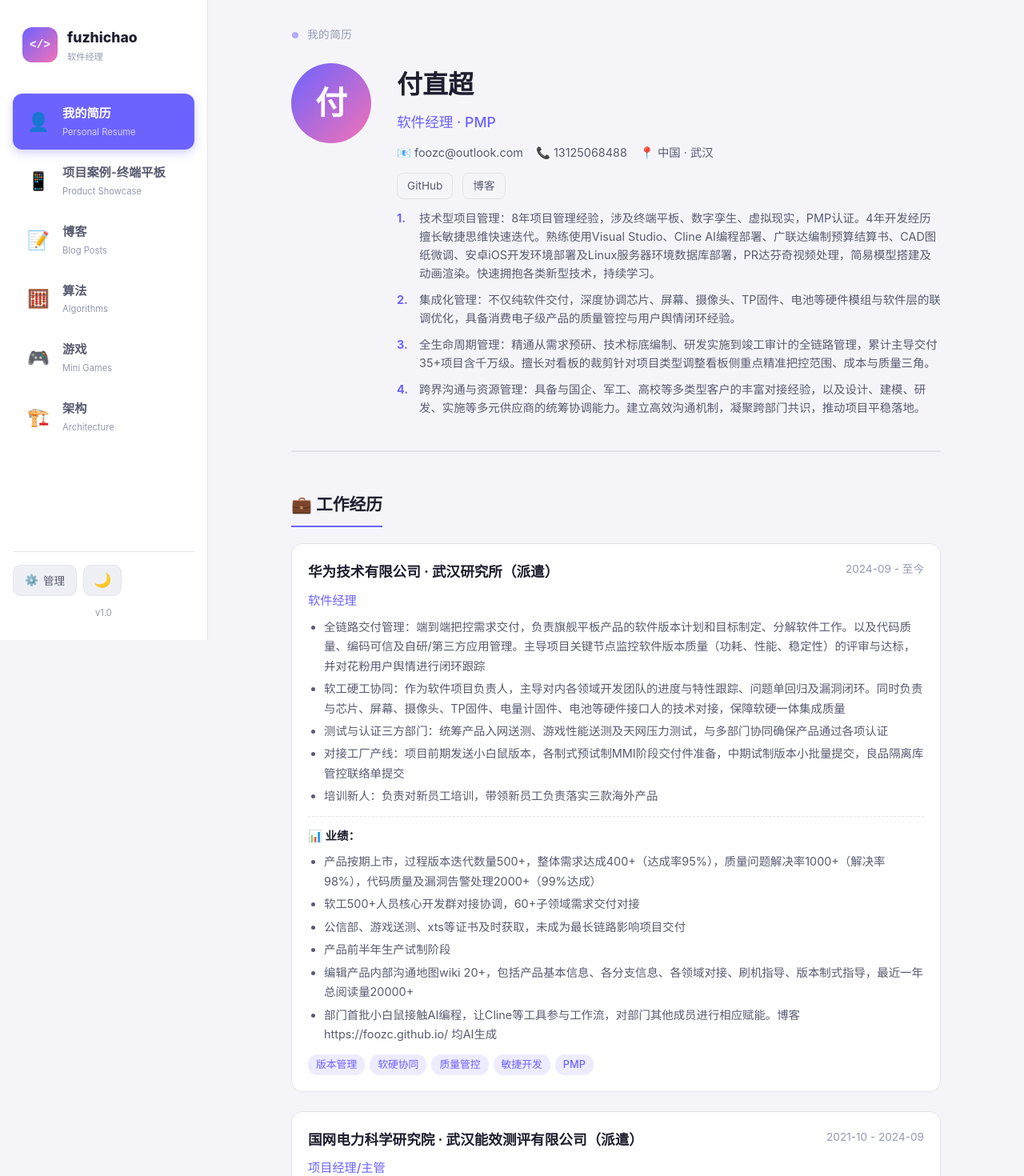
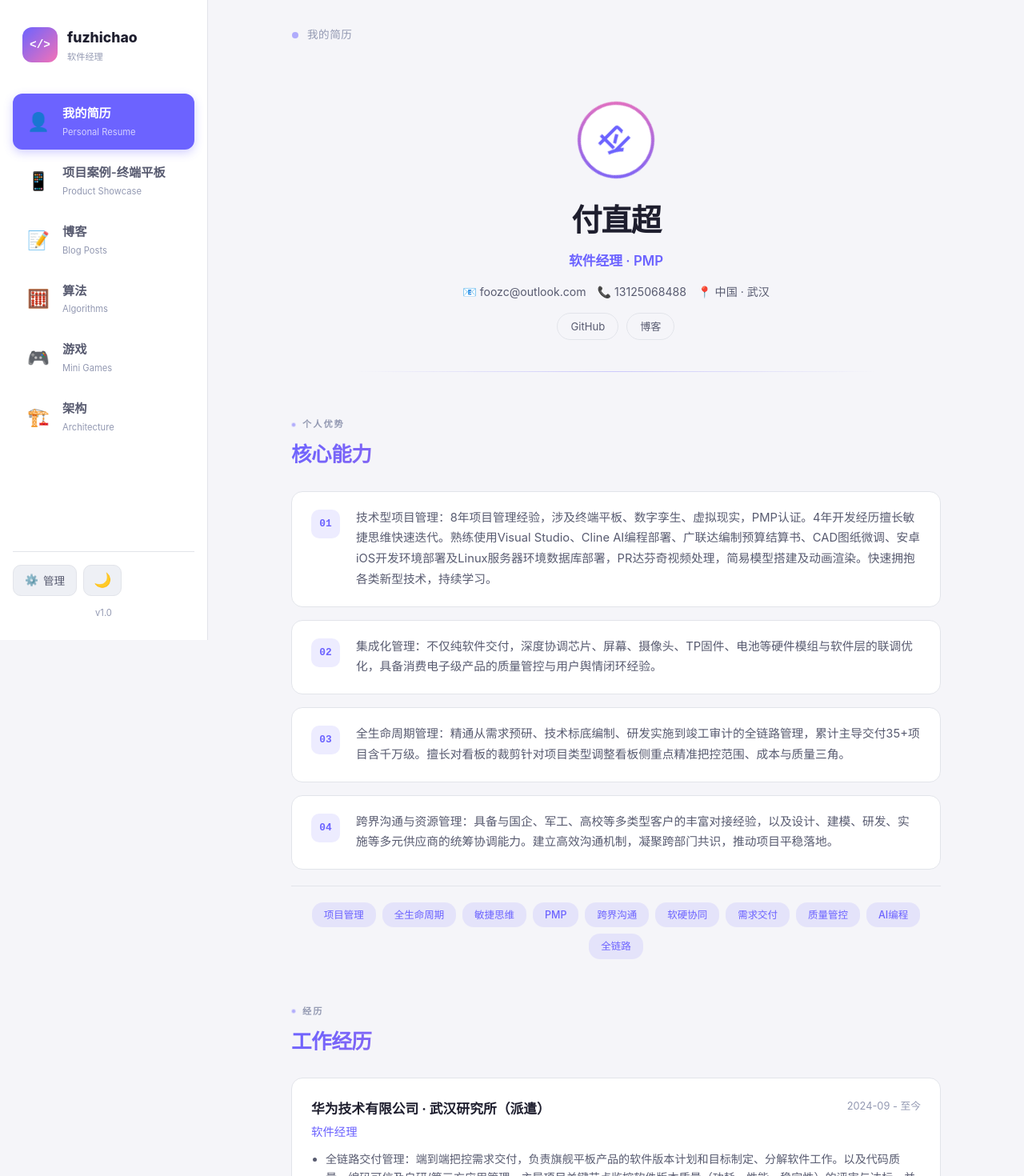
Before and after one commit to foozc/foozc.github.io, a Vue app: page / in a window 1280 px wide. Shown: the top 1470 px of the page at 80% size. Built offline with nearby package versions, Linux system fonts and the light colour scheme.

Commit message:
简历页UI全面升级：居中布局 + 科技风个人优势卡片 + 关键词云 + 渐变标题

```diff
--- a/src/components/ResumePage.vue
+++ b/src/components/ResumePage.vue
@@ -8,45 +8,77 @@ const handleLinkClick = (link) => {
     emit('navigate', link.page)
   }
 }
+
+// 优势关键词提取（用于科技标签云）
+const highlightKeywords = ['项目管理', '全生命周期', '敏捷思维', 'PMP', '跨界沟通', '软硬协同', '需求交付', '质量管控', 'AI编程', '全链路']
 </script>
 
 <template>
   <div class="container">
     <div class="resume">
-      <header class="resume-header">
-        <div class="resume-avatar">
+      <!-- ═══ 个人简介卡 ═══ -->
+      <header class="resume-hero">
+        <div class="hero-inner">
+          <div class="hero-avatar">
+            <div class="avatar-ring">
               <div class="avatar-placeholder">{{ resume.basics.name.charAt(0) }}</div>
             </div>
-        <div class="resume-basics">
-          <h1 class="resume-name">{{ resume.basics.name }}</h1>
-          <p class="resume-title">{{ resume.basics.title }}</p>
-          <div class="resume-contact">
+          </div>
+          <div class="hero-info">
+            <h1 class="hero-name">{{ resume.basics.name }}</h1>
+            <p class="hero-title">{{ resume.basics.title }}</p>
+            <div class="hero-contact">
               <span v-if="resume.basics.email">📧 {{ resume.basics.email }}</span>
               <span v-if="resume.basics.phone">📞 {{ resume.basics.phone }}</span>
               <span v-if="resume.basics.location">📍 {{ resume.basics.location }}</span>
             </div>
-          <div class="resume-links">
+            <div class="hero-links">
               <a v-for="link in resume.basics.links" :key="link.name"
-               :href="link.url" target="_blank" class="resume-link">{{ link.name }}</a>
-          </div>
-          <div class="resume-summary">
-            <div v-for="(bullet, idx) in resume.basics.summaryBullets" :key="idx" class="summary-bullet">
-              <span class="bullet-num">{{ idx + 1 }}.</span>
-              <span>{{ bullet }}</span>
+                 :href="link.url" target="_blank" class="hero-link">{{ link.name }}</a>
             </div>
           </div>
         </div>
       </header>
 
-      <!-- 工作经历 -->
+      <!-- ═══ 个人优势 ── 科技风卡片 ═══ -->
+      <section class="advantage-section">
+        <div class="section-badge">
+          <span class="badge-dot"></span>
+          <span>个人优势</span>
+        </div>
+        <h2 class="section-title">核心能力</h2>
+        <div class="advantage-grid">
+          <div v-for="(bullet, idx) in resume.basics.summaryBullets" :key="idx" class="advantage-card" :style="{ '--card-delay': idx * 0.1 + 's' }">
+            <div class="advantage-num">
+              <span class="num-inner">{{ String(idx + 1).padStart(2, '0') }}</span>
+            </div>
+            <div class="advantage-content">
+              <p>{{ bullet }}</p>
+            </div>
+            <div class="advantage-glow"></div>
+          </div>
+        </div>
+        <!-- 关键词云 -->
+        <div class="keyword-cloud">
+          <span v-for="kw in highlightKeywords" :key="kw" class="keyword-tag">{{ kw }}</span>
+        </div>
+      </section>
+
+      <!-- ═══ 工作经历 ═══ -->
       <section class="resume-section">
-        <h2 class="section-title">💼 工作经历</h2>
+        <div class="section-badge">
+          <span class="badge-dot"></span>
+          <span>经历</span>
+        </div>
+        <h2 class="section-title">工作经历</h2>
         <div v-for="exp in resume.work" :key="exp.company" class="resume-item">
           <div class="item-header">
+            <div>
               <h3>{{ exp.company }}</h3>
+              <p class="item-subtitle">{{ exp.position }}</p>
+            </div>
             <span class="item-date">{{ exp.startDate }} - {{ exp.endDate || '至今' }}</span>
           </div>
-          <p class="item-subtitle">{{ exp.position }}</p>
           <ul class="item-details">
             <li v-for="detail in exp.details" :key="detail">{{ detail }}</li>
           </ul>
@@ -62,24 +94,34 @@ const handleLinkClick = (link) => {
         </div>
       </section>
 
-      <!-- 教育背景 -->
+      <!-- ═══ 教育背景 ═══ -->
       <section class="resume-section">
-        <h2 class="section-title">🎓 教育背景</h2>
+        <div class="section-badge">
+          <span class="badge-dot"></span>
+          <span>学历</span>
+        </div>
+        <h2 class="section-title">教育背景</h2>
         <div v-for="edu in resume.education" :key="edu.school" class="resume-item">
           <div class="item-header">
+            <div>
               <h3>{{ edu.school }}</h3>
+              <p class="item-subtitle">{{ edu.degree }} · {{ edu.major }}</p>
+            </div>
             <span class="item-date">{{ edu.startDate }} - {{ edu.endDate || '至今' }}</span>
           </div>
-          <p class="item-subtitle">{{ edu.degree }} · {{ edu.major }}</p>
           <ul v-if="edu.details" class="item-details">
             <li v-for="detail in edu.details" :key="detail">{{ detail }}</li>
           </ul>
         </div>
       </section>
 
-      <!-- 专业技能 -->
+      <!-- ═══ 专业技能 ═══ -->
       <section class="resume-section">
-        <h2 class="section-title">🛠️ 专业技能</h2>
+        <div class="section-badge">
+          <span class="badge-dot"></span>
+          <span>能力</span>
+        </div>
+        <h2 class="section-title">专业技能</h2>
         <div class="skills-grid">
           <div v-for="skill in resume.skills" :key="skill.name" class="skill-card">
             <div class="skill-header">
@@ -96,18 +138,24 @@ const handleLinkClick = (link) => {
         </div>
       </section>
 
-      <!-- 项目经历 -->
+      <!-- ═══ 项目经历 ═══ -->
       <section class="resume-section">
-        <h2 class="section-title">🏆 项目经历</h2>
+        <div class="section-badge">
+          <span class="badge-dot"></span>
+          <span>案例</span>
+        </div>
+        <h2 class="section-title">项目经历</h2>
         <div v-for="project in resume.projects" :key="project.name" class="resume-item">
           <div class="item-header">
+            <div>
               <h3>{{ project.name }}</h3>
+              <p class="item-subtitle">{{ project.role }}</p>
+            </div>
             <span class="item-date">{{ project.date }}</span>
           </div>
-          <p class="item-subtitle">{{ project.role }}</p>
-          <p>{{ project.description }}</p>
+          <p class="project-desc">{{ project.description }}</p>
           <div v-if="project.challenge" class="item-challenge">
-            <p class="challenge-title">💡 核心挑战：</p>
+            <p class="challenge-title">💡 核心挑战</p>
             <p class="challenge-text">{{ project.challenge }}</p>
           </div>
           <div class="item-tech">
@@ -130,73 +178,382 @@ const handleLinkClick = (link) => {
 </template>
 
 <style scoped>
+/* ═══ 容器居中 ═══ */
 .resume {
-  padding: 0 0 40px;
+  max-width: 860px;
+  margin: 0 auto;
+  padding: 0 0 48px;
 }
 
-.resume-header {
+/* ═══ Section 徽标 ═══ */
+.section-badge {
   display: flex;
-  gap: 32px;
-  align-items: flex-start;
-  margin-bottom: 48px;
-  padding-bottom: 32px;
-  border-bottom: 2px solid var(--border);
+  align-items: center;
+  gap: 8px;
+  margin-bottom: 6px;
+}
+.badge-dot {
+  width: 6px; height: 6px;
+  border-radius: 50%;
+  background: var(--accent);
+  animation: pulse-dot 2s ease-in-out infinite;
+}
+@keyframes pulse-dot {
+  0%, 100% { opacity: 1; transform: scale(1); }
+  50% { opacity: 0.5; transform: scale(0.8); }
+}
+.section-badge span {
+  font-size: 0.7rem;
+  font-weight: 600;
+  color: var(--text-muted);
+  letter-spacing: 2px;
+  text-transform: uppercase;
 }
 
-.resume-avatar { flex-shrink: 0; }
+.section-title {
+  font-size: 1.6rem;
+  font-weight: 800;
+  margin-bottom: 24px;
+  letter-spacing: -0.02em;
+  background: linear-gradient(135deg, var(--accent), #f472b6);
+  -webkit-background-clip: text;
+  -webkit-text-fill-color: transparent;
+  background-clip: text;
+}
 
-.avatar-placeholder {
-  width: 100px; height: 100px;
+/* ═══ Hero ═══ */
+.resume-hero {
+  text-align: center;
+  margin-bottom: 56px;
+  padding: 48px 0 40px;
+  position: relative;
+}
+.resume-hero::after {
+  content: '';
+  position: absolute;
+  bottom: 0;
+  left: 10%;
+  right: 10%;
+  height: 1px;
+  background: linear-gradient(90deg, transparent, var(--accent), transparent);
+  opacity: 0.3;
+}
+
+.hero-inner {
+  display: flex;
+  flex-direction: column;
+  align-items: center;
+  gap: 20px;
+}
+
+.hero-avatar {
+  flex-shrink: 0;
+}
+
+.avatar-ring {
+  width: 96px; height: 96px;
   border-radius: 50%;
+  padding: 4px;
   background: linear-gradient(135deg, var(--accent), #f472b6);
   display: flex;
   align-items: center;
   justify-content: center;
-  font-size: 2.5rem;
-  font-weight: 700;
-  color: white;
+  animation: spin-ring 8s linear infinite;
+}
+@keyframes spin-ring {
+  to { transform: rotate(360deg); }
 }
 
-.resume-basics { flex: 1; }
+.avatar-placeholder {
+  width: 100%; height: 100%;
+  border-radius: 50%;
+  background: var(--bg-card);
+  display: flex;
+  align-items: center;
+  justify-content: center;
+  font-size: 2.2rem;
+  font-weight: 700;
+  color: var(--accent);
+  animation: none;
+}
 
-.resume-name {
-  font-size: 2rem;
+.hero-name {
+  font-size: 2.4rem;
   font-weight: 800;
   margin-bottom: 4px;
+  letter-spacing: -0.03em;
 }
 
-.resume-title {
+.hero-title {
   color: var(--accent);
-  font-size: 1.1rem;
-  font-weight: 500;
+  font-size: 1.05rem;
+  font-weight: 600;
   margin-bottom: 12px;
 }
 
-.resume-contact {
+.hero-contact {
   display: flex;
   flex-wrap: wrap;
-  gap: 16px;
+  justify-content: center;
+  gap: 14px;
   color: var(--text-secondary);
-  font-size: 0.9rem;
-  margin-bottom: 12px;
+  font-size: 0.88rem;
+  margin-bottom: 14px;
 }
 
-.resume-links {
+.hero-links {
   display: flex;
-  gap: 12px;
-  margin-bottom: 12px;
+  gap: 10px;
+  justify-content: center;
 }
 
-.resume-link {
-  padding: 4px 12px;
+.hero-link {
+  padding: 5px 16px;
   border: 1px solid var(--border);
-  border-radius: var(--radius-sm);
-  font-size: 0.85rem;
+  border-radius: 20px;
+  font-size: 0.82rem;
   color: var(--text-secondary) !important;
   text-decoration: none;
   transition: var(--transition);
 }
+.hero-link:hover {
+  border-color: var(--accent);
+  color: var(--accent) !important;
+  background: var(--accent-light);
+}
 
+/* ═══ 个人优势 — 科技风卡片 ═══ */
+.advantage-section {
+  margin-bottom: 56px;
+}
+
+.advantage-grid {
+  display: flex;
+  flex-direction: column;
+  gap: 16px;
+}
+
+.advantage-card {
+  position: relative;
+  display: flex;
+  gap: 20px;
+  align-items: flex-start;
+  padding: 20px 24px;
+  background: var(--bg-card);
+  border: 1px solid var(--border);
+  border-radius: 14px;
+  overflow: hidden;
+  transition: all 0.35s cubic-bezier(0.4, 0, 0.2, 1);
+  animation: card-in 0.6s ease both;
+  animation-delay: var(--card-delay, 0s);
+}
+@keyframes card-in {
+  from { opacity: 0; transform: translateY(12px); }
+  to { opacity: 1; transform: translateY(0); }
+}
+
+.advantage-card:hover {
+  border-color: var(--accent);
+  box-shadow: 0 4px 24px rgba(108, 99, 255, 0.12);
+  transform: translateY(-2px);
+}
+
+.advantage-num {
+  flex-shrink: 0;
+  width: 36px;
+  height: 36px;
+  display: flex;
+  align-items: center;
+  justify-content: center;
+  background: var(--accent-light);
+  border-radius: 10px;
+  margin-top: 2px;
+}
+.num-inner {
+  font-size: 0.8rem;
+  font-weight: 700;
+  color: var(--accent);
+  font-family: 'SF Mono', 'Cascadia Code', 'Fira Code', monospace;
+}
+
+.advantage-content {
+  flex: 1;
+  font-size: 0.92rem;
+  line-height: 1.75;
+  color: var(--text-secondary);
+}
+
+.advantage-card:hover .advantage-content {
+  color: var(--text-primary);
+}
+
+/* 发光渐变 */
+.advantage-glow {
+  position: absolute;
+  top: 0; right: 0;
+  width: 160px;
+  height: 100%;
+  background: linear-gradient(90deg, transparent, var(--accent-light));
+  opacity: 0;
+  transition: opacity 0.4s;
+  pointer-events: none;
+}
+.advantage-card:hover .advantage-glow {
+  opacity: 1;
+}
+
+/* 关键词云 */
+.keyword-cloud {
+  display: flex;
+  flex-wrap: wrap;
+  justify-content: center;
+  gap: 8px;
+  margin-top: 20px;
+  padding-top: 20px;
+  border-top: 1px solid var(--border);
+}
+.keyword-tag {
+  padding: 4px 14px;
+  background: var(--accent-light);
+  color: var(--accent);
+  border-radius: 14px;
+  font-size: 0.78rem;
+  font-weight: 500;
+  border: 1px solid transparent;
+  transition: all 0.25s;
+}
+.keyword-tag:hover {
+  border-color: var(--accent);
+  transform: translateY(-1px);
+}
+
+/* ═══ Resume Section ═══ */
+.resume-section {
+  margin-bottom: 48px;
+}
+
+.resume-item {
+  margin-bottom: 20px;
+  padding: 24px;
+  background: var(--bg-card);
+  border: 1px solid var(--border);
+  border-radius: 14px;
+  transition: var(--transition);
+}
+.resume-item:hover {
+  box-shadow: 0 4px 20px rgba(0,0,0,0.06);
+  border-color: var(--accent);
+}
+
+[data-theme="dark"] .resume-item:hover {
+  box-shadow: 0 4px 20px rgba(0,0,0,0.3);
+}
+
+.item-header {
+  display: flex;
+  justify-content: space-between;
+  align-items: flex-start;
+  margin-bottom: 10px;
+  gap: 12px;
+}
+
+.item-header h3 {
+  font-size: 1.05rem;
+  font-weight: 700;
+  margin-bottom: 2px;
+}
+
+.item-subtitle {
+  color: var(--accent);
+  font-weight: 500;
+  font-size: 0.9rem;
+}
+
+.item-date {
+  color: var(--text-muted);
+  font-size: 0.8rem;
+  white-space: nowrap;
+  flex-shrink: 0;
+}
+
+.item-details {
+  margin: 8px 0 0 18px;
+  color: var(--text-secondary);
+  font-size: 0.88rem;
+  line-height: 1.65;
+}
+
+.item-details li {
+  margin-bottom: 5px;
+}
+
+.project-desc {
+  font-size: 0.88rem;
+  color: var(--text-secondary);
+  line-height: 1.7;
+  margin-top: 8px;
+}
+
+.item-achievements {
+  margin-top: 12px;
+  padding-top: 12px;
+  border-top: 1px dashed var(--border);
+}
+
+.achievements-title {
+  font-weight: 600;
+  font-size: 0.85rem;
+  color: var(--text-primary);
+  margin-bottom: 4px;
+}
+
+.item-challenge {
+  margin-top: 12px;
+  padding: 14px 16px;
+  background: var(--accent-light);
+  border-radius: 10px;
+  border-left: 3px solid var(--accent);
+}
+
+.challenge-title {
+  font-weight: 600;
+  font-size: 0.85rem;
+  color: var(--accent);
+  margin-bottom: 4px;
+}
+
+.challenge-text {
+  font-size: 0.85rem;
+  color: var(--text-secondary);
+  line-height: 1.65;
+}
+
+.item-tech {
+  display: flex;
+  flex-wrap: wrap;
+  gap: 6px;
+  margin-top: 12px;
+}
+
+.tech-tag {
+  padding: 3px 10px;
+  background: var(--accent-light);
+  color: var(--accent);
+  border-radius: 10px;
+  font-size: 0.78rem;
+  font-weight: 500;
+}
+
+/* ═══ 链接 ═══ */
+.resume-link {
+  padding: 4px 12px;
+  border: 1px solid var(--border);
+  border-radius: 8px;
+  font-size: 0.82rem;
+  color: var(--text-secondary) !important;
+  text-decoration: none;
+  transition: var(--transition);
+}
 .resume-link:hover {
   border-color: var(--accent);
   color: var(--accent) !important;
@@ -213,138 +570,16 @@ const handleLinkClick = (link) => {
   color: white !important;
 }
 
-.resume-summary {
-  color: var(--text-secondary);
-  line-height: 1.7;
-}
-
-.summary-bullet {
-  display: flex;
-  gap: 8px;
-  margin-bottom: 10px;
-  font-size: 0.9rem;
-  line-height: 1.6;
-}
-
-.bullet-num {
-  font-weight: 700;
-  color: var(--accent);
-  flex-shrink: 0;
-  min-width: 20px;
-}
-
-.item-achievements {
-  margin-top: 12px;
-  padding-top: 12px;
-  border-top: 1px dashed var(--border);
-}
-
-.achievements-title {
-  font-weight: 600;
-  font-size: 0.9rem;
-  color: var(--text-primary);
-  margin-bottom: 4px;
-}
-
-.item-challenge {
-  margin-top: 10px;
-  padding: 12px;
-  background: var(--accent-light);
-  border-radius: var(--radius-sm);
-}
-
-.challenge-title {
-  font-weight: 600;
-  font-size: 0.9rem;
-  color: var(--accent);
-  margin-bottom: 4px;
-}
-
-.challenge-text {
-  font-size: 0.85rem;
-  color: var(--text-secondary);
-  line-height: 1.6;
-}
-
-.resume-section {
-  margin-bottom: 40px;
-}
-
-.section-title {
-  font-size: 1.3rem;
-  font-weight: 700;
-  margin-bottom: 20px;
-  padding-bottom: 8px;
-  border-bottom: 2px solid var(--accent);
-  display: inline-block;
-}
-
-.resume-item {
-  margin-bottom: 24px;
-  padding: 20px;
-  background: var(--bg-card);
-  border: 1px solid var(--border);
-  border-radius: var(--radius);
-  transition: var(--transition);
-}
-
-.resume-item:hover { box-shadow: var(--shadow); }
-
-.item-header {
-  display: flex;
-  justify-content: space-between;
-  align-items: flex-start;
-  margin-bottom: 8px;
-}
-
-.item-header h3 { font-size: 1.1rem; font-weight: 700; }
-
-.item-date {
-  color: var(--text-muted);
-  font-size: 0.85rem;
-  white-space: nowrap;
-}
-
-.item-subtitle {
-  color: var(--accent);
-  font-weight: 500;
-  font-size: 0.95rem;
-  margin-bottom: 8px;
-}
-
-.item-details {
-  margin: 8px 0 0 20px;
-  color: var(--text-secondary);
-  font-size: 0.9rem;
-}
-
-.item-details li { margin-bottom: 4px; }
-
-.item-tech {
-  display: flex;
-  flex-wrap: wrap;
-  gap: 6px;
-  margin-top: 12px;
-}
-
-.tech-tag {
-  padding: 2px 10px;
-  background: var(--accent-light);
-  color: var(--accent);
-  border-radius: 12px;
-  font-size: 0.8rem;
-  font-weight: 500;
-}
-
 .project-links {
   display: flex;
   gap: 8px;
-  margin-top: 12px;
+  margin-top: 14px;
 }
 
+/* ═══ 技能网格 ═══ */
 .skills-grid {
   display: grid;
-  grid-template-columns: repeat(auto-fill, minmax(280px, 1fr));
+  grid-template-columns: repeat(auto-fill, minmax(260px, 1fr));
   gap: 16px;
 }
 
@@ -352,11 +587,13 @@ const handleLinkClick = (link) => {
   padding: 20px;
   background: var(--bg-card);
   border: 1px solid var(--border);
-  border-radius: var(--radius);
+  border-radius: 14px;
   transition: var(--transition);
 }
-
-.skill-card:hover { box-shadow: var(--shadow); }
+.skill-card:hover {
+  box-shadow: 0 4px 16px rgba(0,0,0,0.06);
+  border-color: var(--accent);
+}
 
 .skill-header {
   display: flex;
@@ -365,12 +602,18 @@ const handleLinkClick = (link) => {
   margin-bottom: 8px;
 }
 
-.skill-name { font-weight: 600; font-size: 0.95rem; }
+.skill-name {
+  font-weight: 600;
+  font-size: 0.9rem;
+}
 
-.skill-level { color: var(--text-muted); font-size: 0.8rem; }
+.skill-level {
+  color: var(--text-muted);
+  font-size: 0.78rem;
+}
 
 .skill-bar {
-  height: 6px;
+  height: 5px;
   background: var(--bg-secondary);
   border-radius: 3px;
   margin-bottom: 12px;
@@ -390,11 +633,27 @@ const handleLinkClick = (link) => {
   gap: 4px;
 }
 
+/* ═══ 响应式 ═══ */
 @media (max-width: 768px) {
-  .resume-header { flex-direction: column; align-items: center; text-align: center; }
-  .resume-contact { justify-content: center; }
-  .resume-links { justify-content: center; }
+  .hero-name { font-size: 1.8rem; }
+  .hero-contact { gap: 10px; font-size: 0.82rem; }
   .item-header { flex-direction: column; gap: 4px; }
   .skills-grid { grid-template-columns: 1fr; }
+  .advantage-card { padding: 16px 18px; gap: 14px; }
+  .advantage-num { width: 30px; height: 30px; }
+  .num-inner { font-size: 0.7rem; }
+  .section-title { font-size: 1.3rem; }
+}
+
+@media (max-width: 480px) {
+  .resume { padding: 0 0 32px; }
+  .resume-hero { padding: 32px 0 24px; }
+  .avatar-ring { width: 76px; height: 76px; }
+  .hero-name { font-size: 1.5rem; }
+  .hero-title { font-size: 0.9rem; }
+  .advantage-content { font-size: 0.85rem; }
+  .keyword-tag { font-size: 0.72rem; padding: 3px 10px; }
+  .resume-item { padding: 16px; }
+  .skill-card { padding: 16px; }
 }
 </style>
```
Lines whose indentation alone changed are shown as unchanged.
